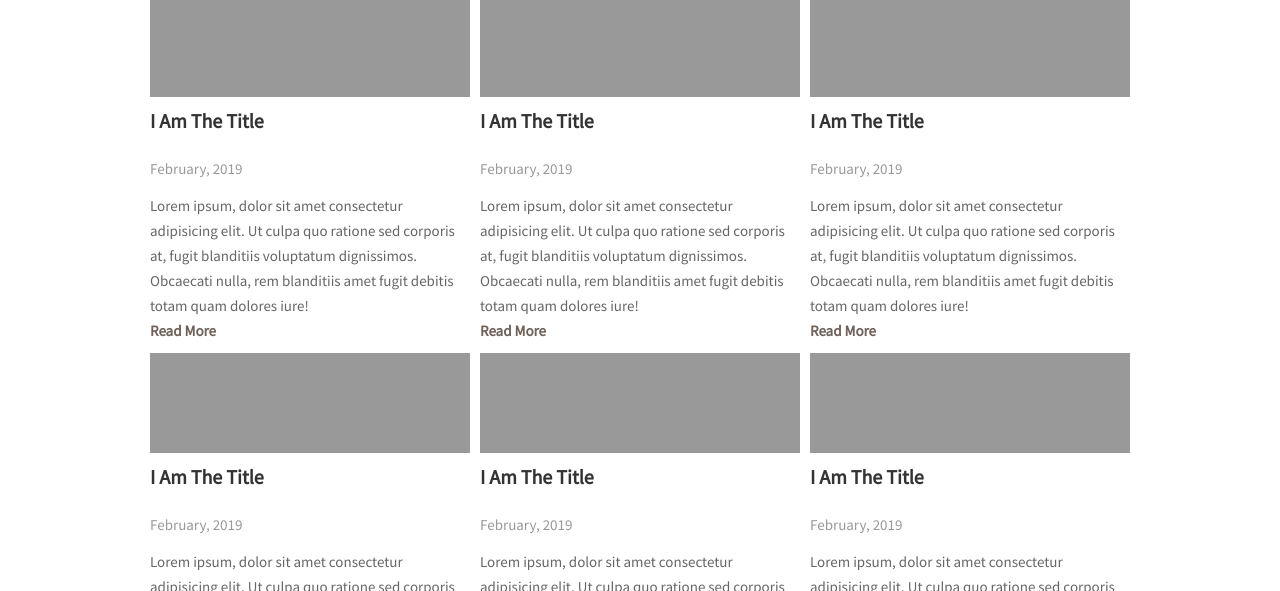
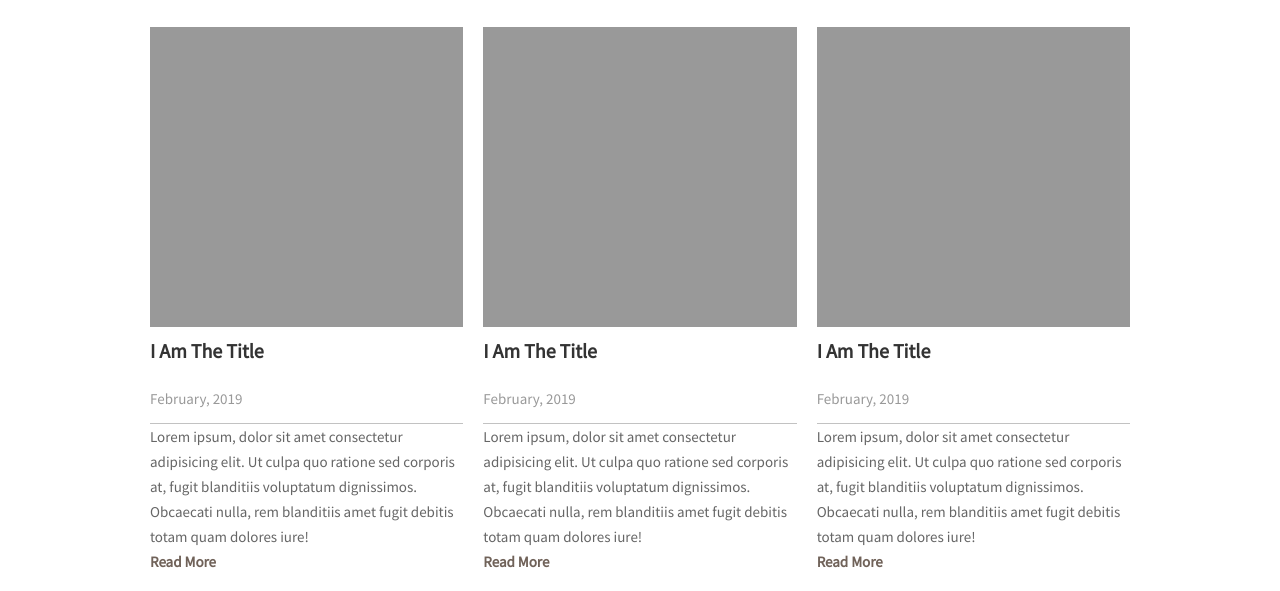
Before and after one commit to khumet817/fashion-shop, a plain HTML site: page blog.html in a window 1280 px wide. Shown: the part 670-1261 px from the top of the page. Drawn offline with nearby package versions, Linux system fonts and the light colour scheme.

```diff
--- a/blog.html
+++ b/blog.html
@@ -41,7 +41,7 @@
 
     <!-- NAV -->
     <nav class="topnav">
-        <img src="img/logo/nateb-logo-dark.png" alt="N A T E B Logo" class="logoDark">
+        <a href="index.html"><img src="img/logo/nateb-logo-dark.png" alt="N A T E B Logo" class="logoDark"></a>
 
         <ul>
             <li>
--- a/scss/partials/_layout.scss
+++ b/scss/partials/_layout.scss
@@ -96,3 +96,22 @@ footer {
 
     grid-template-columns: repeat(3,1fr);
 }
+
+// -----------------------------------------------------------------------------------------------------------
+// BLOG PAGE
+
+.blog-articles-container {
+    display: grid;
+    grid-gap: 20px;
+
+    grid-template-columns: repeat(3, 1fr);
+    text-align: center;
+    margin: 30px 0;
+}
+
+.blog-post-container {
+    display: grid;
+    grid-template-rows: auto auto auto auto auto;
+
+    text-align: left;
+}
--- a/scss/partials/_styles-extent.scss
+++ b/scss/partials/_styles-extent.scss
@@ -379,25 +379,10 @@
     }
 }
 
-.blog-articles-container {
-    display: grid;
-    grid-gap: 10px;
-
-    grid-template-columns: repeat(3, 1fr);
-    text-align: center;
-}
-
-.blog-post-container {
-    display: grid;
-    grid-template-rows: auto auto auto auto auto;
-
-    text-align: left;
-}
-
 .blog-post-img-placeholder {
     background: #999999;
     width: 100%;
-    height: 100px;
+    height: 300px;
 }
 
 .blog-post-title {
@@ -420,6 +405,7 @@
     line-height: 3.2;
     letter-spacing: normal;
     color: #999999;
+    border-bottom: solid 1px #6666;
 }
 
 .blog-post-description {
```
Also changed, not shown: about.html (+1 -1 lines), contact.html (+1 -1 lines), lookbook.html (+1 -1 lines), shop.html (+2 -2 lines), css/main.css, 1 other file.
